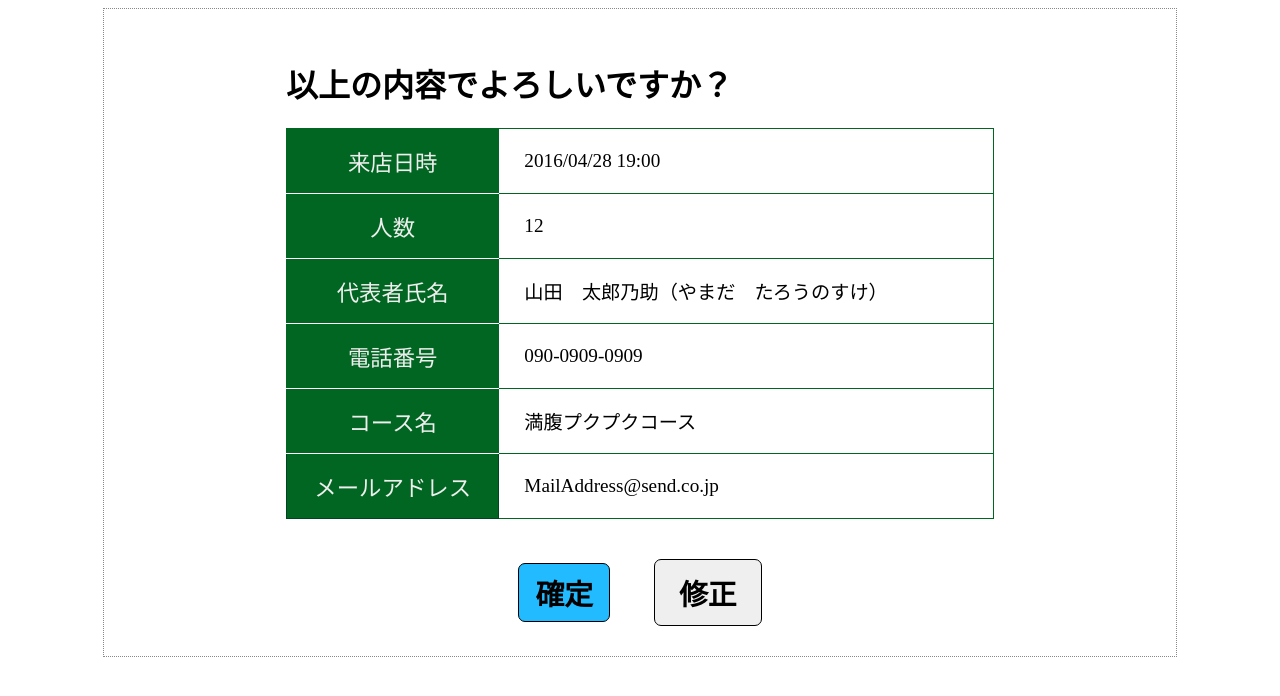
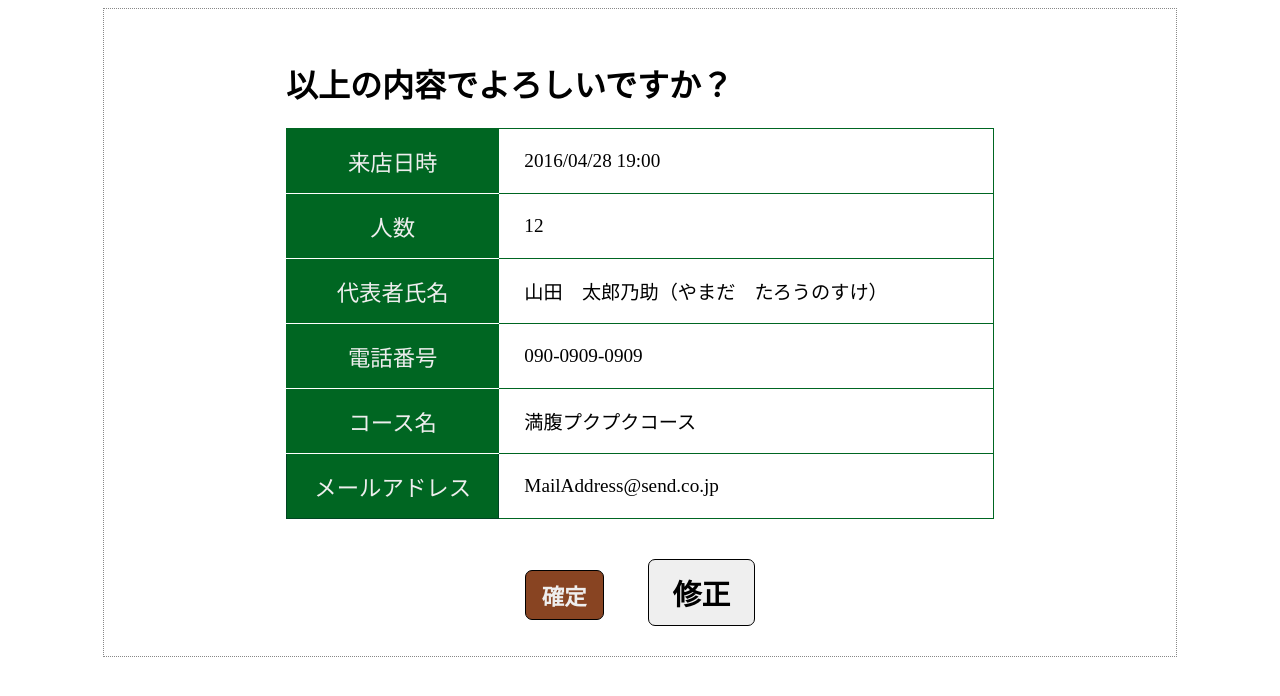
Before and after one commit to hanaclover/aki_farm, a PHP site: page /confirm.php in a window 1280 px wide. Shown: the top 696 px of the page. Run offline with PHP 8.4, Linux system fonts and the light colour scheme; some libraries are stand-ins or nearby versions.

Commit message:
conflict

```diff
--- a/css/confirm.css
+++ b/css/confirm.css
@@ -63,13 +63,8 @@ h1 {
 }
 /*確定ボタン、修正ボタンそれぞれのレイアウト*/
 .submit {
-<<<<<<< HEAD
     color: #eeeeee;
     background-color: #884422;
-=======
-    color: #000000;
-    background-color: #22bbff;
-<<<<<<< HEAD
     font-size: 140%;
     font-weight: bold;
     border: solid 1px #000000;
@@ -77,8 +72,6 @@ h1 {
     padding: 8px 16px;
     margin 0 10px;
 }
-=======
->>>>>>> 728c191f8390311b3ccf6ba92532a1ba826af0ef
 }
 .modify {
     color: #111111;
@@ -97,4 +90,3 @@ h1 {
     text-align: center;
     /*padding-right: 15%;*/
 }
->>>>>>> origin/master
```
